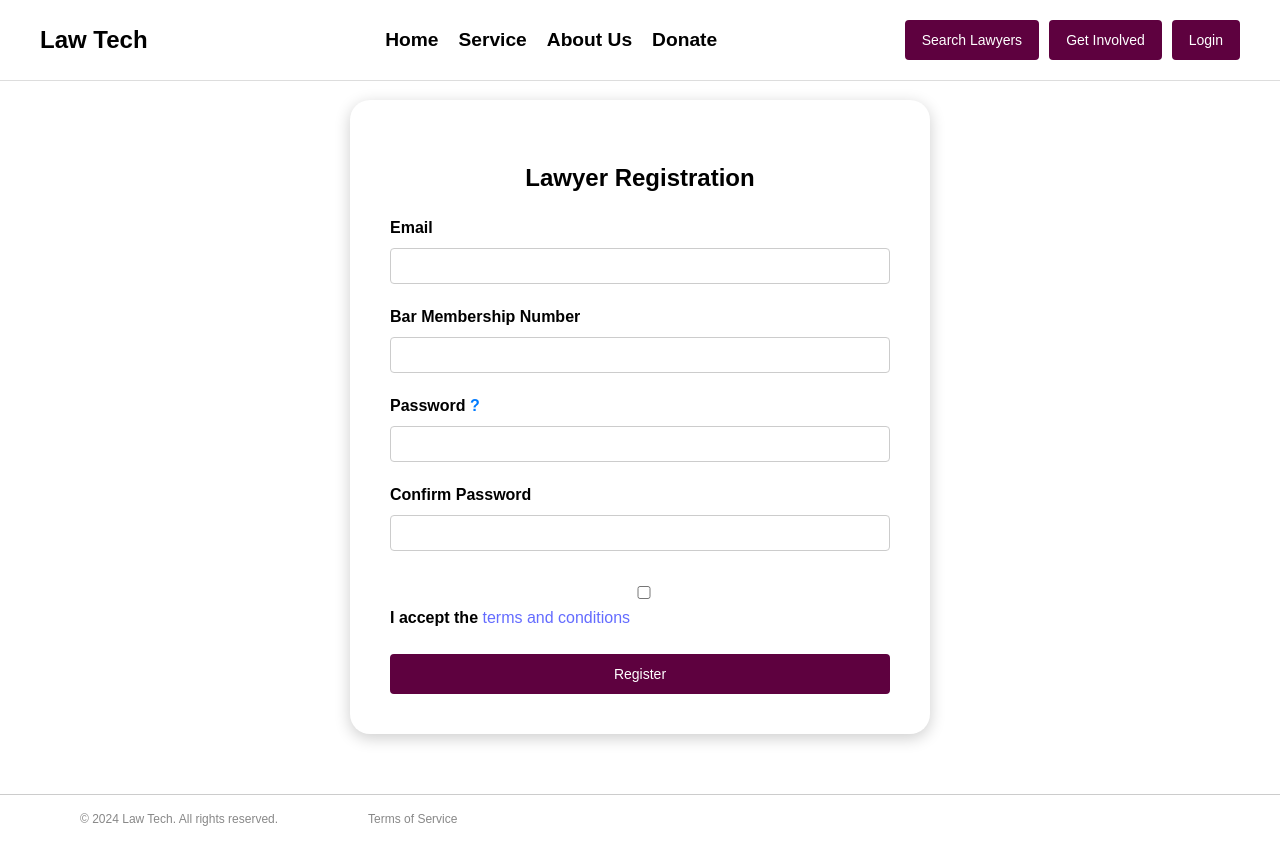
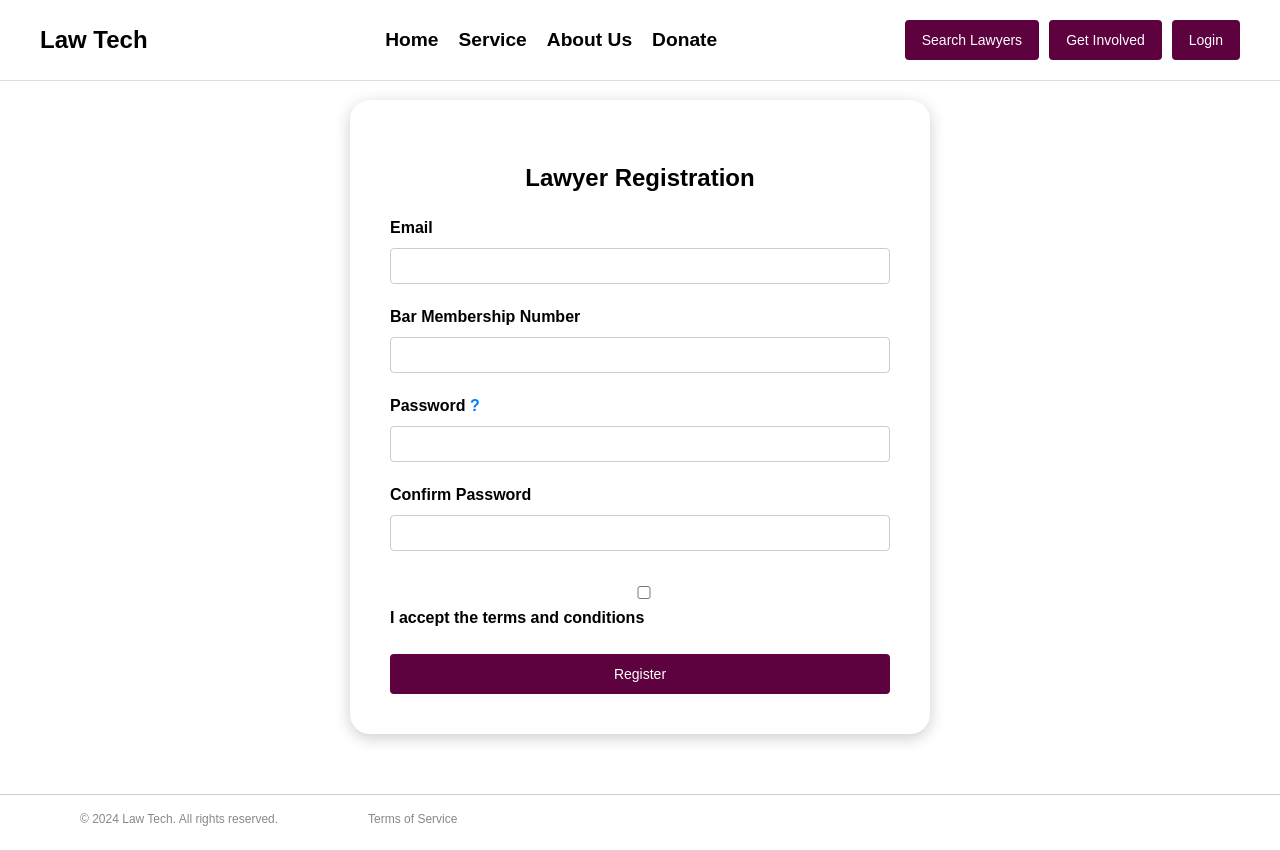
Before and after one commit to midas12/Community-LawTech, a React (Vite) app in the folder frontend/: page /lawyer-registration in a window 1280 px wide. Built offline with nearby package versions, Linux system fonts and the light colour scheme; no server answers.

Commit message:
LawyerRegistrationForm.jsx

```diff
--- a/frontend/src/components/LawyerRegistrationForm.jsx
+++ b/frontend/src/components/LawyerRegistrationForm.jsx
@@ -3,6 +3,7 @@ import { useForm } from "react-hook-form";
 import { yupResolver } from "@hookform/resolvers/yup";
 import * as yup from "yup";
 import { toast } from "react-toastify";
+import { useNavigate } from "react-router-dom";
 import axiosInstance from "../Api/axiosInstance";
 
 // Validation Schema
@@ -26,10 +27,11 @@ const schema = yup.object().shape({
     .string()
     .oneOf([yup.ref("password"), null], "Passwords must match")
     .required("Password confirmation is required"),
-  terms: yup.boolean().oneOf([true], "You must accept the terms and conditions")
+  terms: yup.boolean().oneOf([true], "You must accept the terms and conditions"),
 });
 
 const LawyerRegistrationForm = () => {
+  const navigate = useNavigate();
   const {
     register,
     handleSubmit,
@@ -42,7 +44,7 @@ const LawyerRegistrationForm = () => {
       barMembershipNumber: "",
       password: "",
       confirmPassword: "",
-      terms: false
+      terms: false,
     },
   });
 
@@ -54,6 +56,7 @@ const LawyerRegistrationForm = () => {
       const response = await axiosInstance.post("/lawyer-registration", data);
       toast.success(response.data.message || "Registration successful!");
       reset();
+      navigate("/lawyer-home"); // Navigate to lawyer-home page after successful registration
     } catch (error) {
       toast.error(error.response?.data?.message || "Registration failed!");
     } finally {
@@ -128,7 +131,7 @@ const LawyerRegistrationForm = () => {
             className={`form-check-input ${errors.terms ? "is-invalid" : ""}`}
           />
           <label className="form-check-label">
-            I accept the <a href="/terms-and-conditions" target="_blank" rel="noopener noreferrer">terms and conditions</a>
+            I accept the terms and conditions
           </label>
           <div className="invalid-feedback">{errors.terms?.message}</div>
         </div>
```
